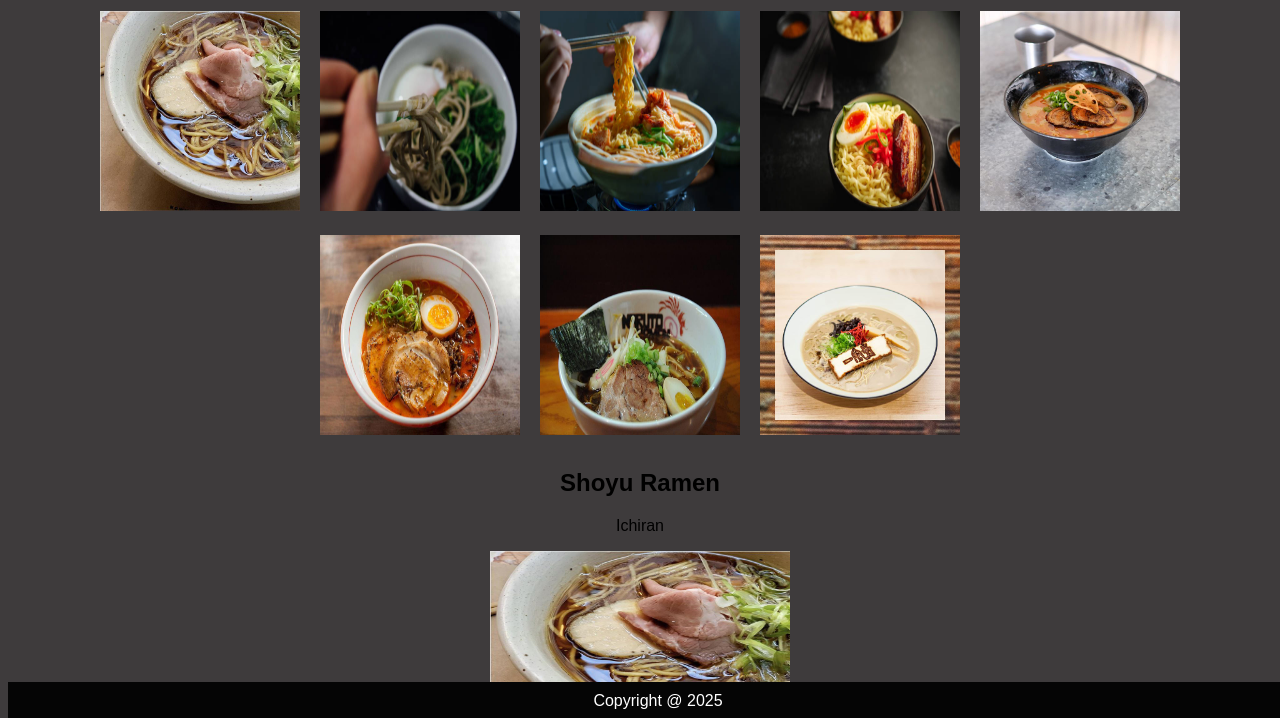
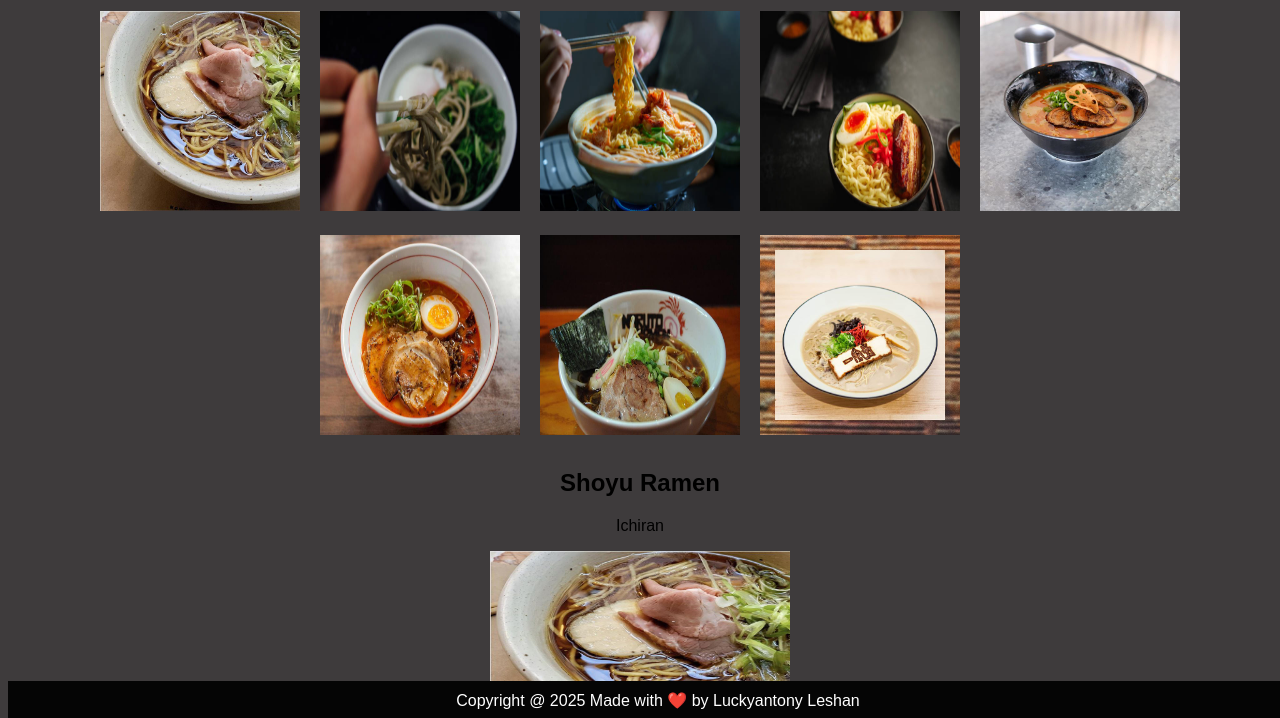
Before and after one commit to luckyantony/phase-1-ramen-rating-app, a plain HTML site: page index.html in a window 1280 px wide. Shown: the part 80-798 px from the top of the page. Drawn offline with Linux system fonts and the light colour scheme.

Commit message:
Footer Update

```diff
--- a/index.html
+++ b/index.html
@@ -52,7 +52,7 @@
         </form>
     </section>
 
-    <footer> Copyright @ 2025</footer>
+    <footer> Copyright @ 2025 Made with ❤️ by Luckyantony Leshan</footer>
 
     <script src="./js/app.js"></script>
 </body>
```
